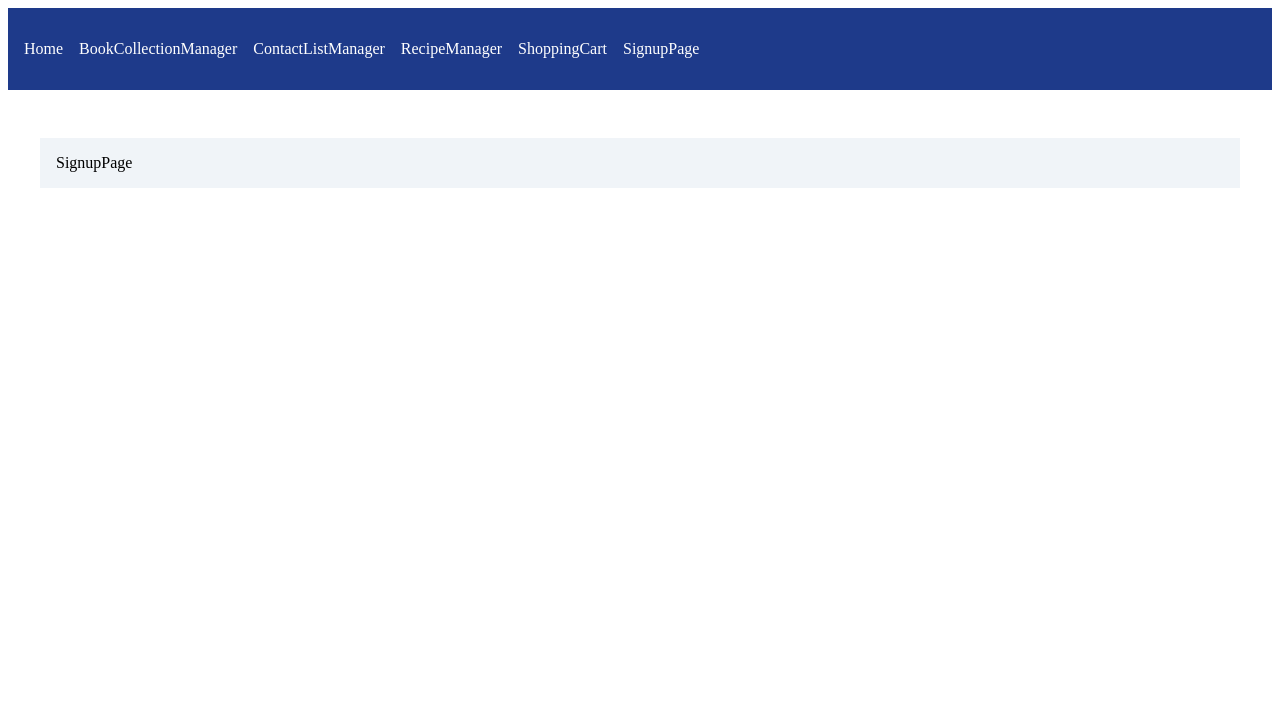
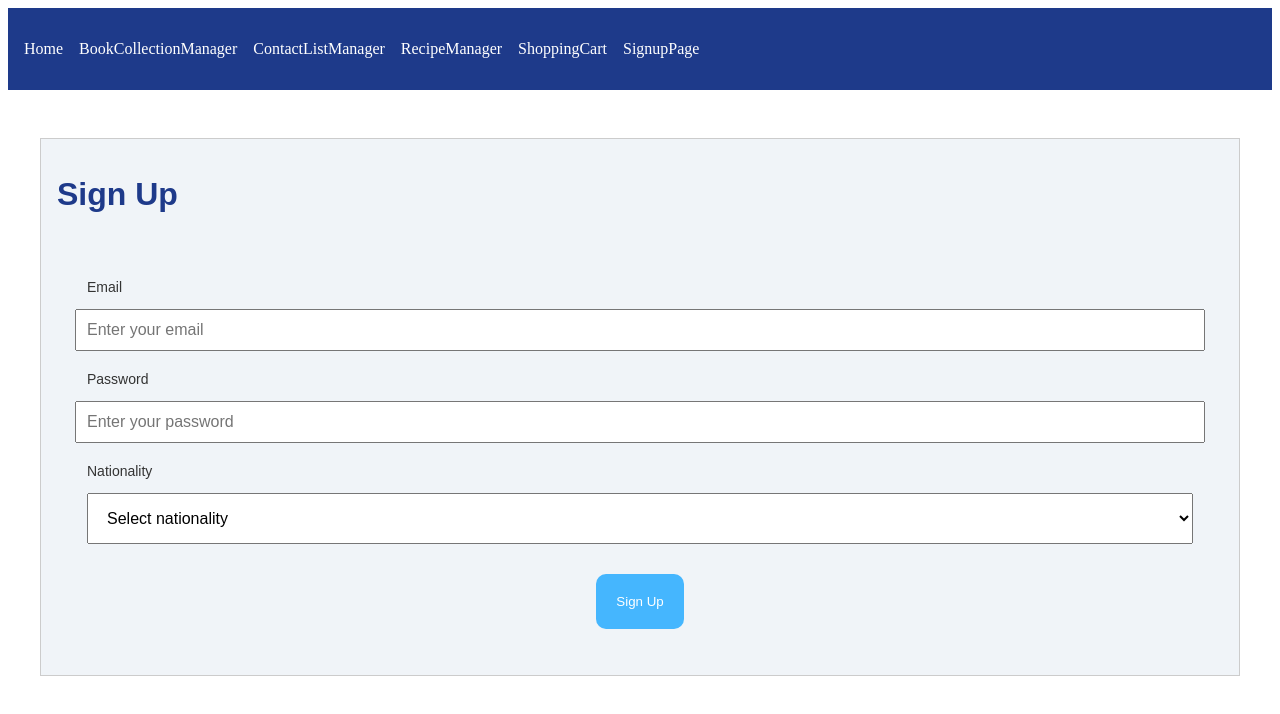
Before and after one commit to lasseka/coding-marathon-1, a React (Vite) app: page /#/signup in a window 1280 px wide. Shown: the top 714 px of the page. Built offline with nearby package versions, Linux system fonts and the light colour scheme.

Commit message:
SignUpPage.jsx and SignUpPage.css. User can input email, password and nationality. Program warns if email is incorrect

```diff
--- a/package.json
+++ b/package.json
@@ -28,6 +28,6 @@
     "eslint-plugin-react-refresh": "^0.4.14",
     "gh-pages": "^6.2.0",
     "globals": "^15.11.0",
-    "vite": "^5.4.10"
+    "vite": "^5.4.11"
   }
 }
--- a/src/components/Home.jsx
+++ b/src/components/Home.jsx
@@ -1,7 +1,7 @@
 function Home() {
     return (
       <div>
-        <h2>Group # ?</h2>
+        <h2>Group 7</h2>
         <p>Code Marathon 1</p>
       </div>
     );
--- a/src/components/SignupPage/SignupPage.css
+++ b/src/components/SignupPage/SignupPage.css
@@ -0,0 +1,55 @@
+
+.signup-container {
+    display: flex;
+    flex-direction: column;
+    align-items: left;
+    justify-content: left;
+    border: 1px solid #ccc;
+    padding: 30px;
+    font-family: Arial, Helvetica, sans-serif;
+}
+
+.signup-form {
+    display: flex;
+    flex-direction: column;
+    align-items: center;
+    justify-content: center;
+    padding: 30px;
+}
+
+.signup-form input{
+    padding: 10px;
+    font-size: 16px;
+    margin-bottom: 6px;
+    width: 100%;
+}
+
+.signup-form button {
+    background-color: #45b6fe;
+    color: white;
+    padding: 20px;
+    border: none;
+    border-radius: 10px;
+}
+
+.signup-form button:hover {
+    background-color: #8fd3fe ;
+}
+
+.signup-form button:active {
+    background-color: #45b6fe ;
+}
+
+.signup-form select{
+    padding: 15px;
+    font-size: 16px;
+    margin-bottom: 30px;
+    width: 100%;
+}
+
+.signup-form .description{
+    text-align: left;
+    align-self: flex-start;
+    font-size: 14px;
+    width: 100%;
+}
--- a/src/components/SignupPage/SignupPage.jsx
+++ b/src/components/SignupPage/SignupPage.jsx
@@ -1,11 +1,80 @@
-import React from 'react'
+import React, { useState } from 'react';
+import './SignUpPage.css';
 
-function SignupPage() {
-  return (
-    <div>
-      SignupPage
-    </div>
-  )
+
+const SignUp = () => {
+    const [nationality, setNationality] = useState('');
+    const [email, setEmail] = useState('');
+    const [password, setPassword] = useState('');
+    const handleNationalityChange = (e) => {
+        setNationality(e.target.value);
+    }
+    const [greeting, setGreeting] = useState('');
+
+    const handleEmailChange = (e) => {
+        setEmail(e.target.value);
+    }
+
+    const handlePasswordChange = (e) => {
+        setPassword(e.target.value);
+    }
+
+    const handleSubmit = (e) => {
+        e.preventDefault();
+        console.log('form submitted: ' , email, password);
+        let greetingMessage = '';
+        if (nationality === 'fi') {
+            greetingMessage = 'Moi!';
+        } else if (nationality === 'en') {
+            greetingMessage = 'Hello!';
+        } else if (nationality === 'de') {
+            greetingMessage = 'Hallo!';
+        } else if (nationality === 'fr') {
+            greetingMessage = 'Bonjour!';
+        }
+        console.log('greetingMessage: ', greetingMessage);
+        setGreeting(greetingMessage);
+        }
+
+
+    return (
+        <div className="signup-container">
+            <h1>Sign Up</h1>
+            <form className="signup-form" onSubmit={handleSubmit}>
+                <p className="description">Email</p>
+                <input
+                type="Email"
+                placeholder="Enter your email"
+                value={email}
+                onChange ={handleEmailChange}
+                required/>
+                <p className="description">Password</p>
+                <input
+                 type="password"
+                 placeholder="Enter your password"
+                 value= {password}
+                 onChange = {handlePasswordChange}
+                 required />
+                <p className="description">Nationality</p>
+                <select
+                id = "nationality"
+                value= {nationality}
+                onChange ={handleNationalityChange}
+                >
+                    <option value="" disabled selected>
+                    Select nationality
+                    </option>
+                    <option value = "fi">Finnish</option>
+                    <option value = "en">English</option>
+                    <option value = "de">German</option>
+                    <option value = "fr">French</option>
+                </select>
+                <button type="submit">Sign Up</button>
+            </form>
+            {greeting && <p>{greeting}</p>}
+            {greeting && <p>Your email address is {email}</p>}
+        </div>
+    );
 }
 
-export default SignupPage
+export default SignUp;
```
Also changed, not shown: 1 other file (tests, documents, lock files or other folders).
